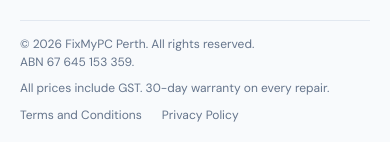
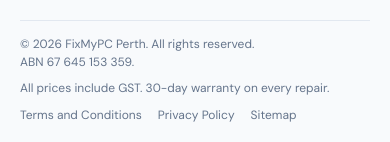
Before and after one commit to ali-rajaa/fixmypcperth, a Jekyll site: the page built from sitemap.html, in a window 390 px wide and 1400 px high, scrolled down 2843 px. Shown: the part 1255-1397 px from the top of the window. Built offline with Jekyll 4.4.1, drawn with Linux system fonts in a browser that asks for light colours.

Commit message:
Footer: Sitemap link after Privacy Policy; "Location" instead of "Workshop"
Footer bottom bar: Terms and Conditions, Privacy Policy, Sitemap, on one
line at every width (checked at 320 to 1440px). From 901 to 1199px the
copyright and links share the first row with the GST note under them;
the two links used to squeeze and wrap there. At 900px and under the bar
is one left-aligned column, so nothing runs under the tablet WhatsApp
bubble. A slightly tighter gap keeps the three links on one line at 320px.

Homepage contact card label "Workshop" is now "Location". /services
"Workshop, on-site and remote" is now "Drop-off, on-site and remote",
with "Drop off in Canning Vale" as the first card's title.

Co-Authored-By: Claude Opus 5.5 <noreply@anthropic.com>
Claude-Session: https://claude.ai/code/session_01Pgn782HYJi4iM4TCMRaT7U

```diff
--- a/_includes/footer.html
+++ b/_includes/footer.html
@@ -32,7 +32,7 @@
     in _data/suburbs.yml, in that file's order), set in two columns so the
     footer stays short without dropping any of them. footer_label is a shorter
     name for the footer only. Company keeps the five links worth having here;
-    Terms and Privacy sit in the bottom bar, and Health Check and Tech Tips
+    Terms, Privacy and Sitemap sit in the bottom bar, and Health Check and Tech Tips
     are in the header on every page.
     On phones each section collapses behind its heading (scripts.html adds
     .footer-js and wires the buttons). Without JavaScript every list shows. {%- endcomment %}
@@ -107,7 +107,7 @@
 
   <div class="footer-bar">
     <p class="footer-copy">&copy; 2026 FixMyPC Perth. All rights reserved. <span class="footer-abn">ABN 67 645 153 359.</span></p>
-    <div class="footer-legal"><a href="{{ '/terms' | relative_url }}">Terms and Conditions</a><a href="{{ '/privacy' | relative_url }}">Privacy Policy</a></div>
+    <div class="footer-legal"><a href="{{ '/terms' | relative_url }}">Terms and Conditions</a><a href="{{ '/privacy' | relative_url }}">Privacy Policy</a><a href="{{ '/sitemap' | relative_url }}">Sitemap</a></div>
     <p class="footer-note">All prices include GST. 30-day warranty on every repair.</p>
   </div>
 </footer>
--- a/assets/css/shell.css
+++ b/assets/css/shell.css
@@ -468,11 +468,31 @@ footer {
 .footer-copy, .footer-note { font-size:13px; line-height:1.5; color:#64748B; margin:0; }
 .footer-note { text-align:right; }
 .footer-abn { white-space:nowrap; }
-/* Terms and Privacy live in the bottom bar, beside the copyright line. */
+/* Terms, Privacy and Sitemap live in the bottom bar, beside the copyright line. */
 .footer-legal { display:flex; flex-wrap:wrap; gap:0 1.25rem; font-size:13px; line-height:1.5; }
 .footer-legal a { color:#64748B; text-decoration:none; -webkit-tap-highlight-color:transparent; transition:color .15s; }
 @media (hover: hover) { .footer-legal a:hover { color:#1560FF; } }
 .footer-legal a:active { color:#1560FF; }
+/* Bottom bar from 901 to 1199px: copyright on the left and the three legal
+   links on the right of the first row, the GST note under them. Three
+   across needs about 1,100px; below that the links squeezed and wrapped. */
+@media (max-width: 1199px) {
+  .footer-bar { grid-template-columns: auto 1fr; }
+  .footer-legal { justify-content: flex-end; }
+  .footer-note { grid-column: 1 / -1; text-align: left; }
+}
+/* 900px and under: one column, copyright, note, then the links, all on
+   the left. On tablets (721 to 900px) the floating WhatsApp bubble sits
+   bottom right, so nothing in the bar may run under it. The links are 44px
+   tap targets here; the negative margins take back that padding so the
+   three lines sit the same 8px apart. */
+@media (max-width: 900px) {
+  .footer-bar { grid-template-columns: 1fr; row-gap: .5rem; }
+  .footer-copy { order: 1; }
+  .footer-abn { display: block; }
+  .footer-note { order: 2; grid-column: auto; text-align: left; }
+  .footer-legal { order: 3; margin: -12px 0 -12px; justify-content: flex-start; }
+}
 
 /* Previously this dropped to three columns and pushed Visit or Call onto a
    second row spanning columns 2 and 3. Because the brand column is the tallest,
@@ -503,8 +523,6 @@ footer {
   .footer-tag { grid-column: 1; grid-row: 2; margin-bottom: 0; }
   .footer-blurb { grid-column: 2; grid-row: 1 / span 2; max-width: none; margin: 0; }
   .footer-social { grid-column: 3; grid-row: 1; }
-  .footer-bar { grid-template-columns: auto 1fr; }
-  .footer-note { grid-column: 1 / -1; text-align: left; }
 }
 
 @media (max-width: 760px) {
@@ -563,13 +581,7 @@ footer {
   .footer-areas .footer-head { margin-bottom: .35rem; }
   .footer-areas-list { gap: 0 1.25rem; }
   .footer-area-link { display: inline-flex; align-items: center; min-height: 44px; padding: 0; }
-  .footer-bar { margin-top: 1.35rem; padding: .85rem 0 1.25rem; grid-template-columns: 1fr; row-gap: .5rem; }
-  .footer-copy { order: 1; }
-  .footer-abn { display: block; }
-  .footer-note { order: 2; grid-column: auto; text-align: left; }
-  /* The links are 44px tap targets around 19px of text; the negative margins
-     take back that padding so all three lines sit the same 8px apart. */
-  .footer-legal { order: 3; margin: -12px 0 -12px; }
+  .footer-bar { margin-top: 1.35rem; padding: .85rem 0 1.25rem; }
   /* Matches the base rule's two-class weight, or the desktop gap wins here. */
   .footer-areas + .footer-bar { margin-top: 1.1rem; }
 }
@@ -583,7 +595,9 @@ footer {
   .footer-contact address, .footer-hours { display: block; margin-right: 0; }
   .footer-phone { margin-right: 0; }
   .footer-bar { margin-top: 1.5rem; }
-  .footer-copy, .footer-note, .footer-legal { font-size: 12px; }
+  .footer-copy, .footer-note { font-size: 12px; }
+  /* A slightly tighter gap keeps all three links on one line at 320px. */
+  .footer-legal { font-size: 12px; column-gap: 1rem; }
 }
 
 /* Reduced motion for the header and footer chrome. Previously only the
--- a/index.html
+++ b/index.html
@@ -1326,7 +1326,7 @@ description: "Computer and laptop repair in Perth: a flat [[diagnostic-repair-al
                 <svg viewBox="0 0 24 24" fill="none" stroke="currentColor" stroke-width="2" stroke-linecap="round" stroke-linejoin="round"><path d="M21 10c0 7-9 13-9 13s-9-6-9-13a9 9 0 0118 0z"/><circle cx="12" cy="10" r="3"/></svg>
               </span>
               <span class="vc-row-text">
-                <span class="vc-label">Workshop</span>
+                <span class="vc-label">Location</span>
                 <span class="vc-row-value">7 Barraberry Retreat, Canning Vale WA 6155</span>
               </span>
               <svg class="vc-row-arrow" viewBox="0 0 24 24" fill="none" stroke="currentColor" stroke-width="2.5" stroke-linecap="round" stroke-linejoin="round" aria-hidden="true"><polyline points="9 18 15 12 9 6"/></svg>
--- a/services.html
+++ b/services.html
@@ -472,10 +472,10 @@ faqs:
   <section class="hub-sec" id="where" aria-labelledby="where-h">
     <div class="hub-wrap">
       <div class="hub-sec-head">
-        <h2 class="hub-h2" id="where-h">Workshop, on-site and remote</h2>
+        <h2 class="hub-h2" id="where-h">Drop-off, on-site and remote</h2>
       </div>
       <ul class="hub-where">
-        <li class="hub-where-card"><span class="hub-where-ic"><svg viewBox="0 0 24 24" fill="none" stroke="currentColor" stroke-width="1.8" stroke-linecap="round" stroke-linejoin="round" aria-hidden="true"><path d="M3 10l9-6 9 6v10a1 1 0 0 1-1 1H4a1 1 0 0 1-1-1z"/><path d="M9 21v-6h6v6"/></svg></span><h3 class="hub-where-t">The workshop</h3><p>Repairs are done at our workshop at 7 Barraberry Retreat, Canning Vale WA 6155. You can drop off any time, day or night, which suits shift workers and anyone who would rather leave a laptop on the way to work. Most of our customers come from the suburbs around Canning Vale, such as Willetton, Riverton, Harrisdale, Piara Waters and Southern River, and people bring computers from right across Perth.</p></li>
+        <li class="hub-where-card"><span class="hub-where-ic"><svg viewBox="0 0 24 24" fill="none" stroke="currentColor" stroke-width="1.8" stroke-linecap="round" stroke-linejoin="round" aria-hidden="true"><path d="M3 10l9-6 9 6v10a1 1 0 0 1-1 1H4a1 1 0 0 1-1-1z"/><path d="M9 21v-6h6v6"/></svg></span><h3 class="hub-where-t">Drop off in Canning Vale</h3><p>Repairs are done at our workshop at 7 Barraberry Retreat, Canning Vale WA 6155. You can drop off any time, day or night, which suits shift workers and anyone who would rather leave a laptop on the way to work. Most of our customers come from the suburbs around Canning Vale, such as Willetton, Riverton, Harrisdale, Piara Waters and Southern River, and people bring computers from right across Perth.</p></li>
         <li class="hub-where-card"><span class="hub-where-ic">{% include svc-icon.html id="networking" %}</span><h3 class="hub-where-t">At your place</h3><p>Wifi, NBN routers, mesh networks, printers and smart TVs are set up where they live. The price is the same as in the workshop, plus a call-out fee of {% include price.html key="on-site-call-out" bare=true %} per visit across the southern suburbs.</p></li>
         <li class="hub-where-card"><span class="hub-where-ic">{% include svc-icon.html id="software" %}</span><h3 class="hub-where-t">Remote</h3><p>Plenty of software jobs never need the computer to leave your desk: email that stopped syncing, a program that will not install, a printer driver, a quick clean-up. A remote session starts at {% include price.html key="remote-support-session" bare=true %} for the first half hour. If the problem turns out to be hardware, we tell you straight away so you can bring it in.</p></li>
       </ul>
--- a/sitemap.html
+++ b/sitemap.html
@@ -9,9 +9,9 @@ heading: "Sitemap"
 {%- comment -%}
   /sitemap   every page on the site, for people. Built from the same list
   as sitemap.xml (_includes/site-pages.html), so the two always match and
-  a new page appears here without editing this file. Not linked from
-  the footer any more (the owner removed it); search engines use
-  sitemap.xml, which is unaffected.
+  a new page appears here without editing this file. Linked from the
+  footer's bottom bar, after Privacy Policy (owner decision, October
+  2026). Search engines use sitemap.xml.
 {%- endcomment -%}
 {%- include site-pages.html -%}
 {%- assign _groups = "Main pages|Repair services|Business IT support|Computer repairs by suburb|Tech Tips|Legal|Other pages" | split: "|" -%}
```
Also changed, not shown: STATUS.md (+3 -2 lines).
